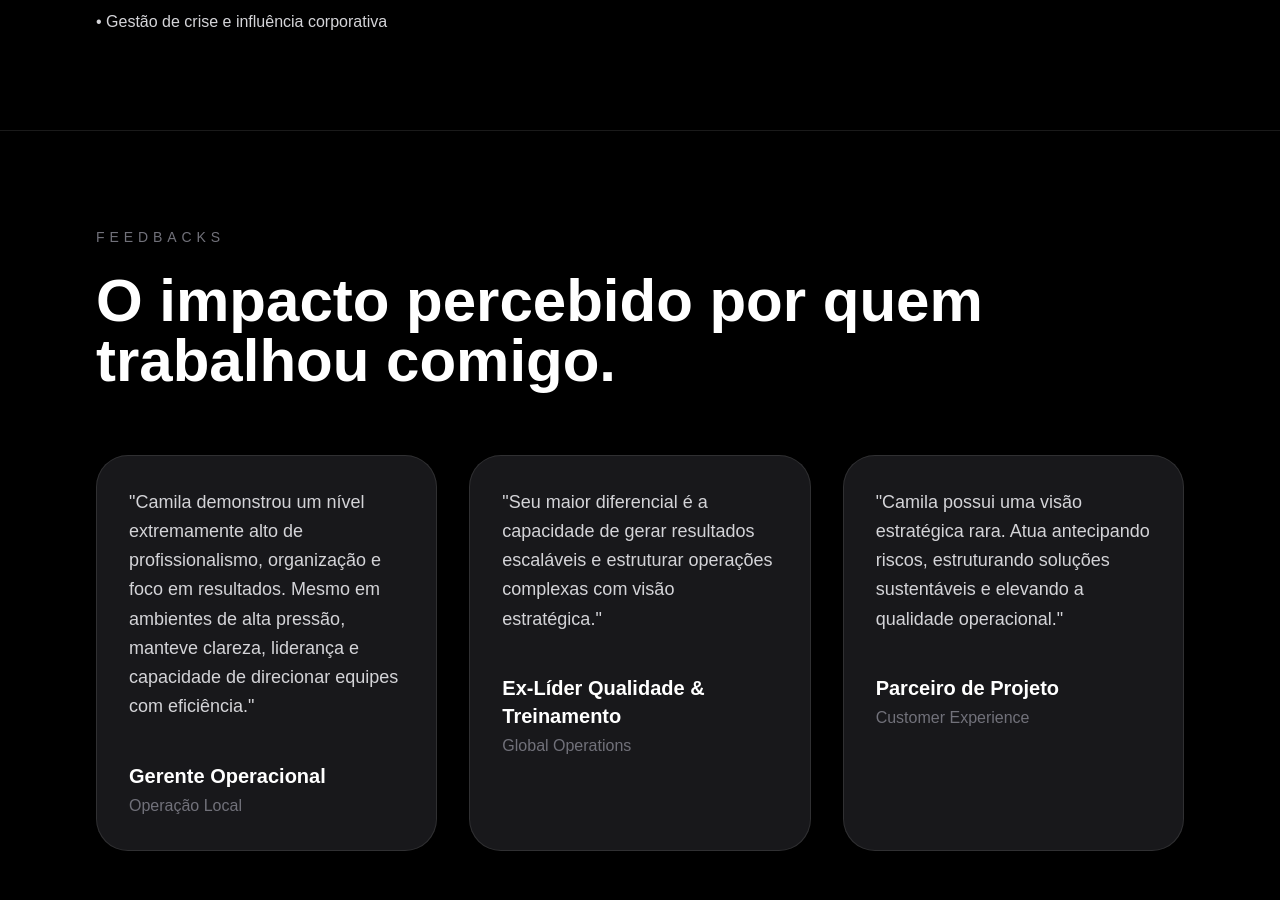
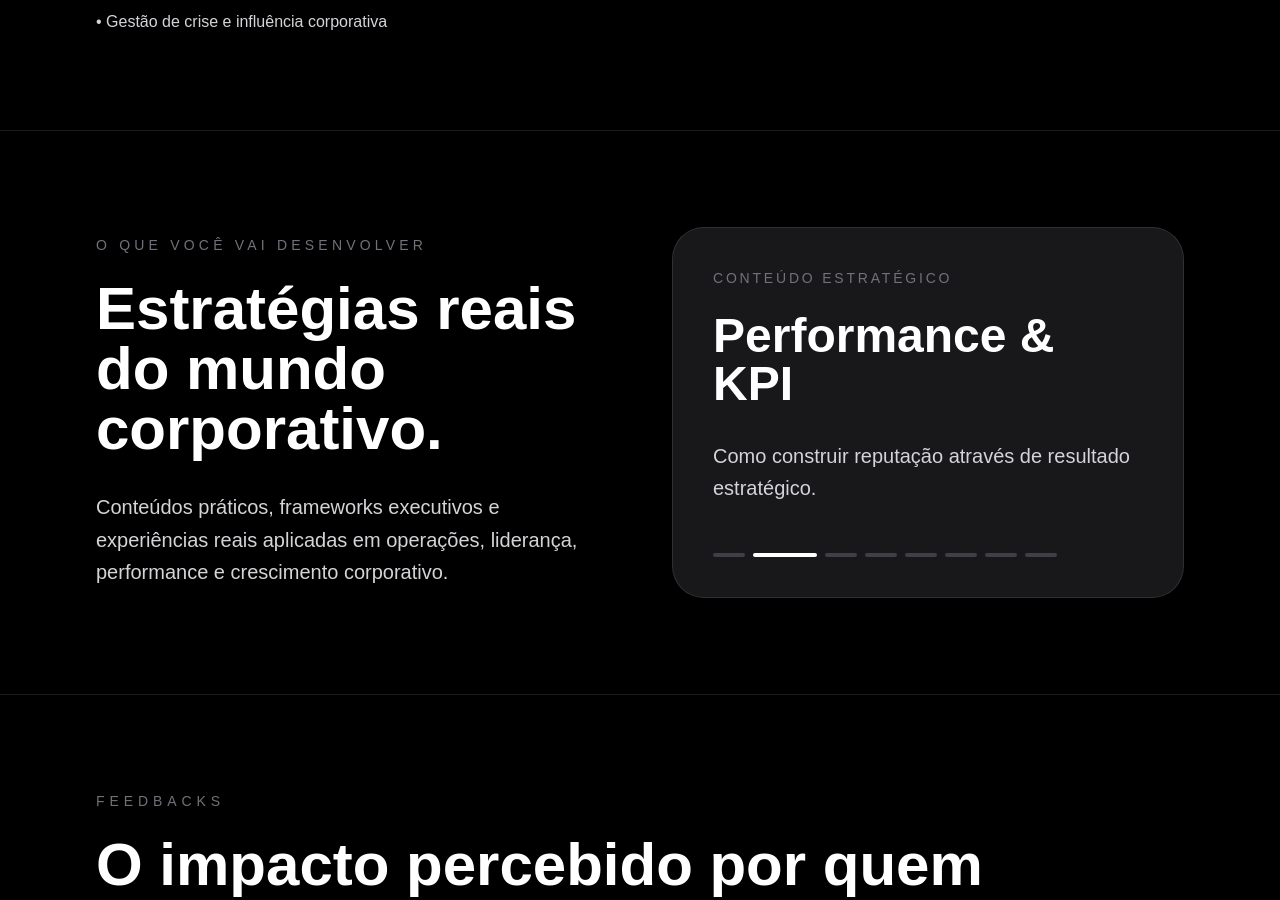
Before and after one commit to camymagini-sudo/da-base-ao-topo, a Next.js app: page / in a window 1280 px wide. Shown: the part 2560-3460 px from the top of the page. Built offline with nearby package versions, Linux system fonts and the light colour scheme.

Commit message:
Update page.js

```diff
--- a/app/page.js
+++ b/app/page.js
@@ -18,6 +18,66 @@ export default function CorporateGrowthSite() {
         "Atuação como Gerente Sênior liderando operações e gestores.",
     },
   ];
+
+const expertise = [
+  {
+    title: "Posicionamento Corporativo",
+    description:
+      "Como ser percebida como liderança antes mesmo do cargo.",
+  },
+
+  {
+    title: "Performance & KPI",
+    description:
+      "Como construir reputação através de resultado estratégico.",
+  },
+
+  {
+    title: "Liderança Estratégica",
+    description:
+      "Gestão de pessoas, influência, conflitos e autoridade executiva.",
+  },
+
+  {
+    title: "Política Corporativa",
+    description:
+      "Como navegar ambientes corporativos sem ingenuidade.",
+  },
+
+  {
+    title: "Gestão de Crise",
+    description:
+      "Como ganhar visibilidade positiva em ambientes de pressão.",
+  },
+
+  {
+    title: "Promoções & Escalada",
+    description:
+      "Estratégias reais para acelerar crescimento profissional.",
+  },
+
+  {
+    title: "Operações Globais",
+    description:
+      "Visão multinacional, governança e stakeholders globais.",
+  },
+
+  {
+    title: "Templates Executivos",
+    description:
+      "Ferramentas reais utilizadas em liderança e gestão.",
+  },
+];
+
+const [currentExpertise, setCurrentExpertise] = useState(0);
+
+useEffect(() => {
+  const expertiseInterval = setInterval(() => {
+    setCurrentExpertise((prev) => (prev + 1) % expertise.length);
+  }, 4000);
+
+  return () => clearInterval(expertiseInterval);
+}, []);
 
   const [currentImage, setCurrentImage] = useState(0);
 
@@ -368,7 +428,70 @@ export default function CorporateGrowthSite() {
         </div>
 
       </section>
+{/* EXPERTISE */}
+<section className="px-6 py-24 md:px-16 lg:px-24 border-b border-white/10">
 
+  <div className="max-w-7xl mx-auto grid lg:grid-cols-2 gap-16 items-center">
+
+    {/* TEXTO */}
+    <div>
+
+      <p className="uppercase tracking-[0.3em] text-sm text-zinc-500 mb-6">
+        O que você vai desenvolver
+      </p>
+
+      <h2 className="text-5xl md:text-6xl font-bold leading-tight mb-8">
+        Estratégias reais do mundo corporativo.
+      </h2>
+
+      <p className="text-zinc-300 text-xl leading-relaxed max-w-2xl">
+        Conteúdos práticos, frameworks executivos e experiências reais aplicadas em operações, liderança, performance e crescimento corporativo.
+      </p>
+
+    </div>
+
+    {/* CARD DINÂMICO */}
+    <div className="relative bg-zinc-900 border border-white/10 rounded-[32px] overflow-hidden p-10 min-h-[340px] flex flex-col justify-between transition-all duration-700">
+
+      <div>
+
+        <p className="text-zinc-500 uppercase tracking-[0.2em] text-sm mb-6">
+          Conteúdo Estratégico
+        </p>
+
+        <h3 className="text-4xl md:text-5xl font-bold leading-tight mb-8">
+          {expertise[currentExpertise].title}
+        </h3>
+
+        <p className="text-zinc-300 text-xl leading-relaxed">
+          {expertise[currentExpertise].description}
+        </p>
+
+      </div>
+
+      {/* BARRAS */}
+      <div className="flex gap-2 mt-12">
+
+        {expertise.map((_, index) => (
+
+          <div
+            key={index}
+            className={`h-1 rounded-full transition-all duration-500 ${
+              currentExpertise === index
+                ? "w-16 bg-white"
+                : "w-8 bg-zinc-700"
+            }`}
+          />
+
+        ))}
+
+      </div>
+
+    </div>
+
+  </div>
+
+</section>
       {/* FEEDBACKS */}
       <section className="px-6 py-24 md:px-16 lg:px-24">
 
```
